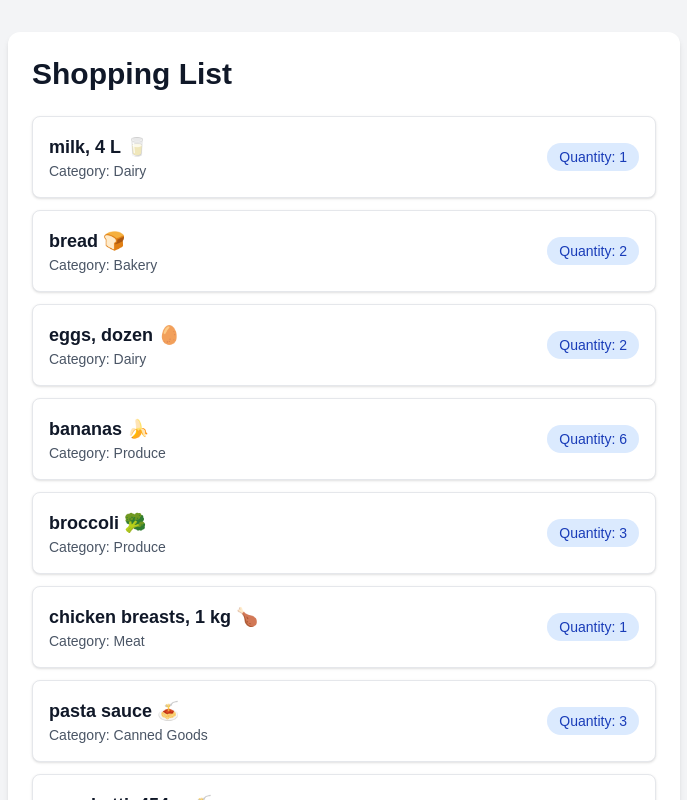
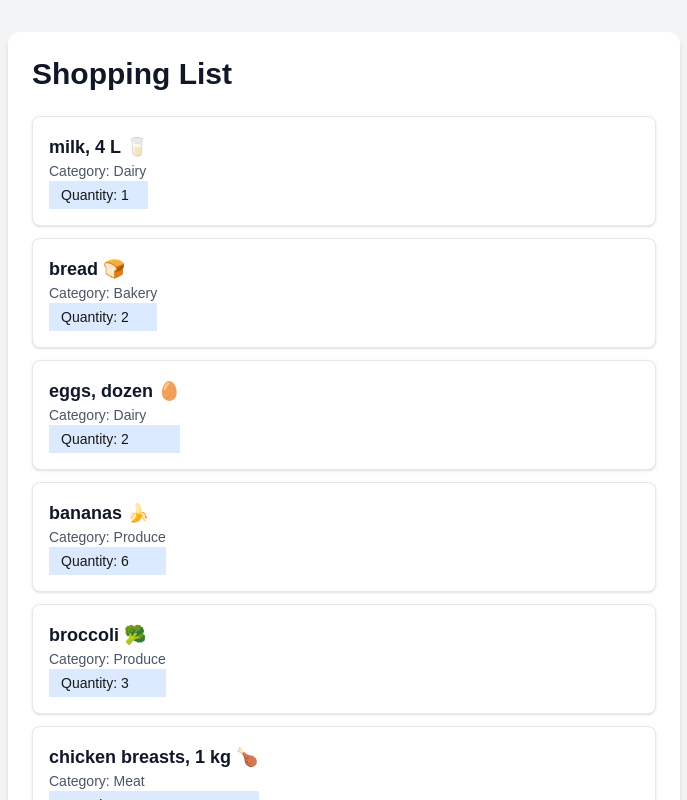
Before and after one commit to MatthewPereira6317/cprg306-assignments, a Next.js app: page /week-3 in a window 1280 px wide. Shown: the top 800 px of the page, without its empty margins (296-983 px from the left). Built offline with nearby package versions, Linux system fonts and the light colour scheme.

Commit message:
Update Week 3

```diff
--- a/app/week-3/item.js
+++ b/app/week-3/item.js
@@ -1,13 +1,11 @@
-export default function Item({ name, quantity, category }) {
+export default function Item({ name, category, quantity }) {
     return (
         <li className="flex items-center justify-between rounded-lg border border-gray-200 bg-white p-4 shadow-sm">
             <div>
-                <h3 className="text-lg font-semibold text-gray-900">{name}</h3>
+                <h2 className="text-lg font-semibold text-gray-900">{name}</h2>
                 <p className="text-sm text-gray-600">Category: {category}</p>
+                <p className="text-sm bg-blue-100 px-3 py-1 font-medium">Quantity: {quantity}</p>
             </div>
-            <span className="rounded-full bg-blue-100 px-3 py-1 text-sm font-medium text-blue-800">
-                Quantity: {quantity}
-            </span>
         </li>
     );
 }
```
